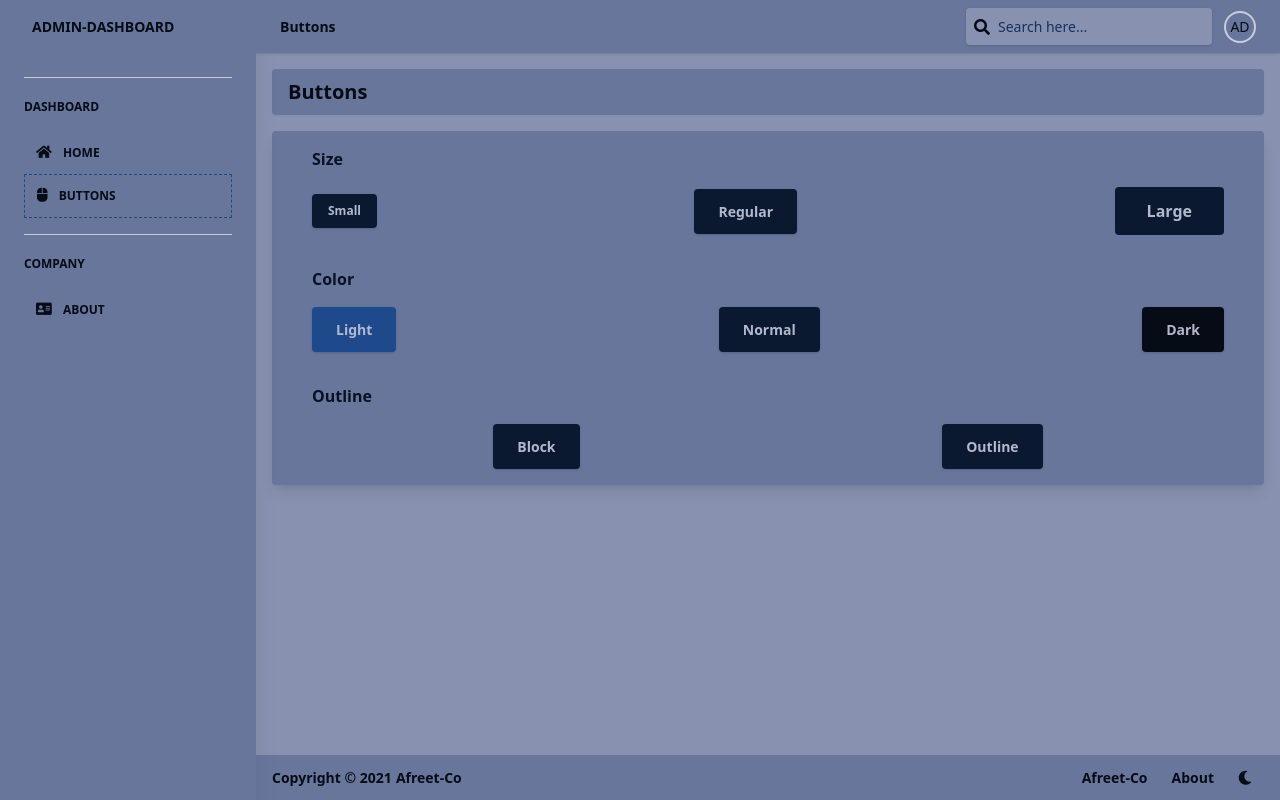
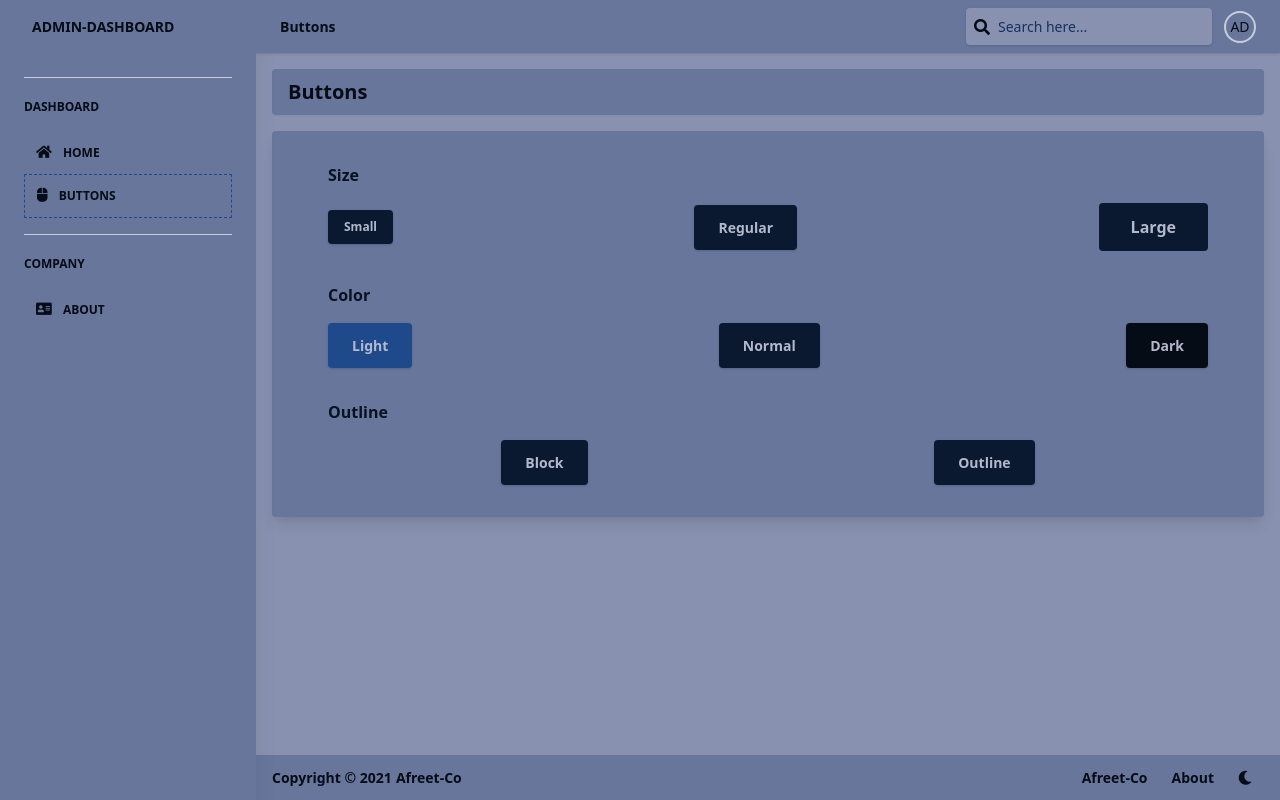
Before and after one commit to afreet-co/admin-dashboard-ts, a Next.js app: page /app/buttons in a window 1280 px wide. Built offline with nearby package versions, Linux system fonts and the light colour scheme; a web font is replaced by a local one.

Commit message:
Added: Size feature for card component

```diff
--- a/src/components/cards/Card.tsx
+++ b/src/components/cards/Card.tsx
@@ -1,10 +1,23 @@
 import { FC } from "react";
 import { classes } from "../../configs/classnames";
 
-export const Card: FC = ({ children }) => {
+type CardSizes = "full" | "half" | "third";
+
+interface CardProps {
+  width?: CardSizes;
+}
+const widthClasses: { [key in CardSizes]: string } = {
+  full: "w-full",
+  half: "w-1/2",
+  third: "w-1/3",
+};
+
+export const Card: FC<CardProps> = ({ width, children }) => {
   return (
     <div
-      className={`flex flex-col w-full shadow-lg rounded ${classes.background.dark}`}
+      className={`flex flex-col ${
+        widthClasses[width ?? "full"]
+      } shadow-lg rounded ${classes.background.dark} p-4`}
     >
       <div className="block w-full">{children}</div>
     </div>
```
